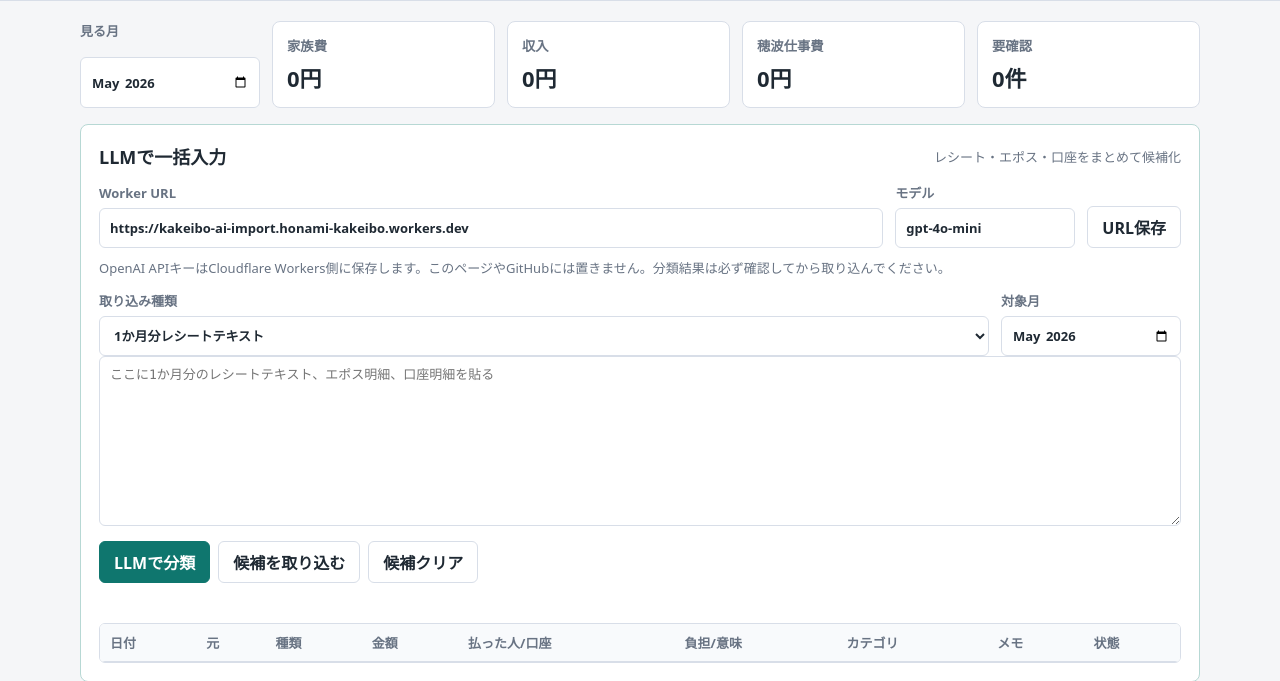
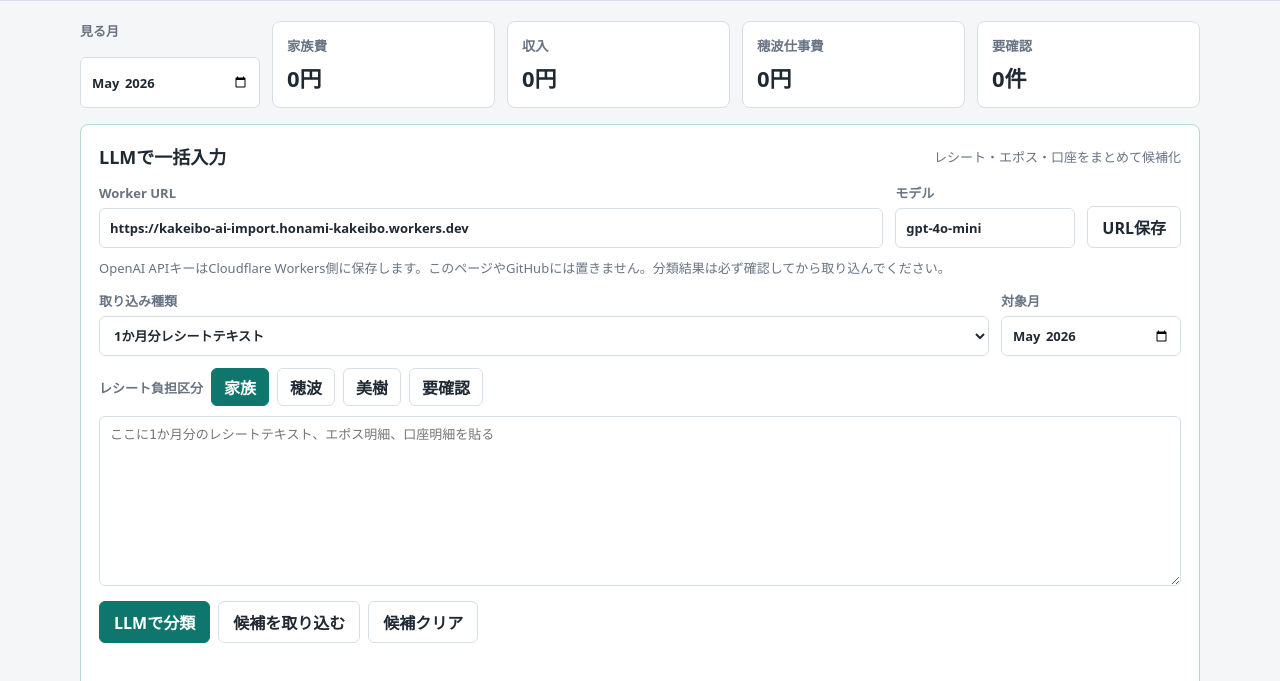
Before and after one commit to honami341/kakeibo-minimum, a website: page index.html in a window 1280 px wide. Shown: the part 103-784 px from the top of the page. Drawn offline with Linux system fonts and the light colour scheme.

Commit message:
Add receipt bearer tabs

```diff
--- a/app.js
+++ b/app.js
@@ -20,6 +20,7 @@ const aiFields = {
   model: document.getElementById("model"),
   bulkType: document.getElementById("bulkType"),
   bulkMonth: document.getElementById("bulkMonth"),
+  receiptBearer: "家族",
   bulkText: document.getElementById("bulkText"),
   status: document.getElementById("aiStatus"),
   previewRows: document.getElementById("previewRows")
@@ -256,6 +257,7 @@ async function classifyWithAi() {
       model: aiFields.model.value.trim() || "gpt-4o-mini",
       month: aiFields.bulkMonth.value || START_MONTH,
       bulkType: aiFields.bulkType.value,
+      receiptBearer: aiFields.receiptBearer,
       text
     });
     previewEntries = result.entries.map(normalizeAiEntry).filter(Boolean);
@@ -268,7 +270,7 @@ async function classifyWithAi() {
   }
 }
 
-async function callOpenAiClassifier({ workerUrl, model, month, bulkType, text }) {
+async function callOpenAiClassifier({ workerUrl, model, month, bulkType, receiptBearer, text }) {
   const response = await fetch(workerUrl.replace(/\/$/, "") + "/classify", {
     method: "POST",
     headers: {
@@ -278,6 +280,7 @@ async function callOpenAiClassifier({ workerUrl, model, month, bulkType, text })
       model,
       month,
       bulkType,
+      receiptBearer,
       text
     })
   });
@@ -303,6 +306,10 @@ function normalizeAiEntry(entry) {
     memo: String(entry.memo || ""),
     status: normalizeChoice(entry.status, ["OK", "要確認"], "要確認")
   };
+  if (normalized.source === "receipt" && ["家族", "穂波", "美樹", "要確認"].includes(aiFields.receiptBearer)) {
+    normalized.bearer = aiFields.receiptBearer;
+    if (aiFields.receiptBearer === "要確認") normalized.status = "要確認";
+  }
   if (!normalized.amount) return null;
   return normalized;
 }
@@ -365,6 +372,13 @@ document.getElementById("saveWorkerBtn").addEventListener("click", saveWorkerUrl
 document.getElementById("aiImportBtn").addEventListener("click", classifyWithAi);
 document.getElementById("importPreviewBtn").addEventListener("click", importPreview);
 document.getElementById("clearPreviewBtn").addEventListener("click", clearPreview);
+document.querySelectorAll(".bearer-tab").forEach((button) => {
+  button.addEventListener("click", () => {
+    document.querySelectorAll(".bearer-tab").forEach((tab) => tab.classList.remove("active"));
+    button.classList.add("active");
+    aiFields.receiptBearer = button.dataset.bearer;
+  });
+});
 document.getElementById("rows").addEventListener("click", (event) => {
   if (event.target.matches(".delete")) deleteEntry(event.target.dataset.id);
 });
--- a/index.html
+++ b/index.html
@@ -63,6 +63,14 @@
             対象月
             <input id="bulkMonth" type="month" min="2026-05" value="2026-05">
           </label>
+        </div>
+
+        <div class="bearer-tabs" aria-label="レシート負担区分">
+          <span>レシート負担区分</span>
+          <button class="bearer-tab active" type="button" data-bearer="家族">家族</button>
+          <button class="bearer-tab" type="button" data-bearer="穂波">穂波</button>
+          <button class="bearer-tab" type="button" data-bearer="美樹">美樹</button>
+          <button class="bearer-tab" type="button" data-bearer="要確認">要確認</button>
         </div>
 
         <textarea id="bulkText" placeholder="ここに1か月分のレシートテキスト、エポス明細、口座明細を貼る"></textarea>
--- a/styles.css
+++ b/styles.css
@@ -194,6 +194,34 @@ textarea {
   margin-top: 14px;
 }
 
+.bearer-tabs {
+  display: flex;
+  align-items: center;
+  gap: 8px;
+  flex-wrap: wrap;
+  margin: 12px 0 10px;
+}
+
+.bearer-tabs span {
+  color: var(--muted);
+  font-size: 13px;
+  font-weight: 700;
+}
+
+.bearer-tab {
+  min-height: 34px;
+  padding: 6px 12px;
+  background: #fff;
+  color: var(--text);
+  border-color: var(--line);
+}
+
+.bearer-tab.active {
+  background: var(--main);
+  color: #fff;
+  border-color: var(--main);
+}
+
 .notice {
   margin: 10px 0 0;
   color: var(--muted);
--- a/worker/src/index.js
+++ b/worker/src/index.js
@@ -61,6 +61,7 @@ export default {
       const model = body.model || "gpt-4o-mini";
       const month = body.month || "2026-05";
       const bulkType = body.bulkType || "mixed";
+      const receiptBearer = ["家族", "穂波", "美樹", "要確認"].includes(body.receiptBearer) ? body.receiptBearer : "家族";
       const text = String(body.text || "").slice(0, 120000);
 
       if (!text.trim()) {
@@ -86,6 +87,8 @@ export default {
                     "入力されたレシートテキスト、カード明細、口座明細を、指定スキーマのJSONだけで返してください。",
                     "金額は必ず整数円にしてください。日付が不明な場合は対象月の1日にしてください。",
                     "推測に自信がない場合、statusは要確認、bearerは要確認にしてください。",
+                    `レシート/LINE由来の行は、bearerを必ず「${receiptBearer}」にしてください。`,
+                    receiptBearer === "要確認" ? "レシート/LINE由来の行は、statusも必ず要確認にしてください。" : "レシート/LINE由来の行は、statusをOKにしてください。",
                     "口座間送金、ATM入金、精算送金はkind=transfer、bearer=口座移動、category=送金/ATMにしてください。",
                     "家族の生活費はbearer=家族。穂波の仕事費はbearer=穂波、category=仕事。美樹個人費はbearer=美樹。",
                     "sourceはreceipt/epos/bank/manualのどれかにしてください。"
```
Also changed, not shown: README.md.
